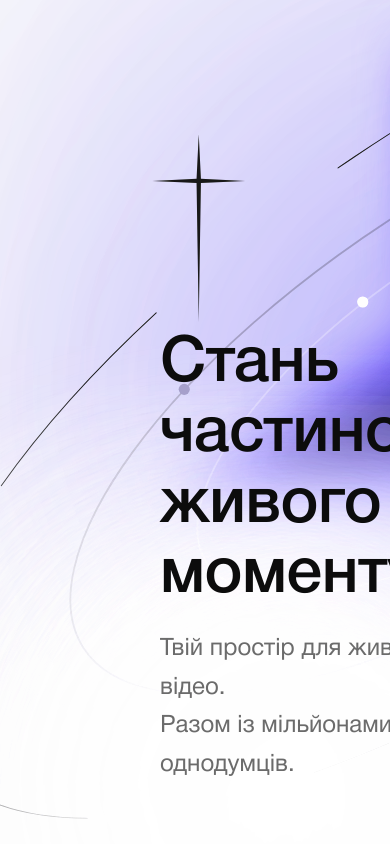
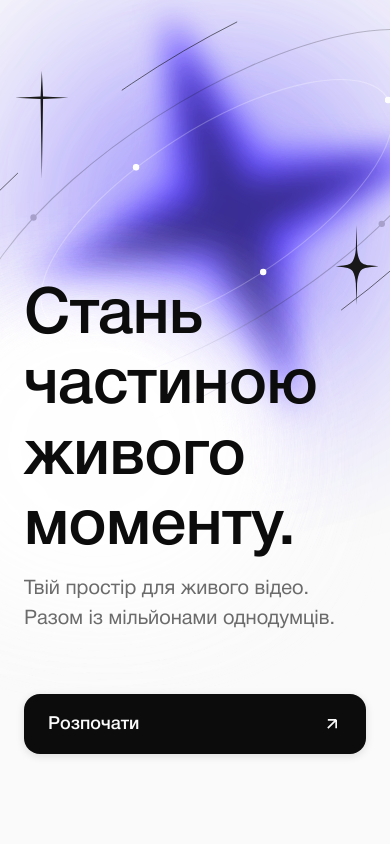
Before and after one commit to deadsnxw/streaming-platform, a React (Create React App) app in the folder frontend/: page / in a window 390 px wide. Built offline with nearby package versions, Linux system fonts and the light colour scheme; no server answers.

Commit message:
added adaptive for landing page

```diff
--- a/frontend/src/pages/LandingPage.js
+++ b/frontend/src/pages/LandingPage.js
@@ -1,16 +1,115 @@
-import React from "react";
+import React, { useState, useEffect } from "react";
 import { useNavigate } from "react-router-dom";
 import "../styles/LandingPage.css";
 
+function useWindowWidth() {
+  const [width, setWidth] = useState(typeof window !== 'undefined' ? window.innerWidth : 1024);
+  useEffect(() => {
+    if (typeof window === 'undefined') return;
+    const handleResize = () => setWidth(window.innerWidth);
+    window.addEventListener('resize', handleResize);
+    return () => window.removeEventListener('resize', handleResize);
+  }, []);
+  return width;
+}
+
 export default function LandingPage() {
   const navigate = useNavigate();
+  const width = useWindowWidth();
+  const isMobile = width < 768;
+  const [mobileStarted, setMobileStarted] = useState(false);
 
   return (
     <div className="landing-container">
-     <div className="star-background"/>
+
+      {isMobile ? (
+        // ===== МОБІЛЬНА ВЕРСІЯ =====
+        <div className="mobile-layout">
+
+          {!mobileStarted ? (
+            // Початковий екран — зірка + текст + кнопка Розпочати
+            <>
+              <div className="star-background" />
+              <div className="mobile-top" />
+
+              <div className="mobile-content">
+                <h1 className="main-title">
+                  Стань<br />
+                  частиною<br />
+                  живого<br />
+                  моменту.
+                </h1>
+                <p className="subtitle">
+                  Твій простір для живого відео.<br />
+                  Разом із мільйонами однодумців.
+                </p>
+              </div>
+
+              <div className="mobile-footer">
+                <button
+                  className="start-button"
+                  onClick={() => setMobileStarted(true)}
+                >
+                  <span>Розпочати</span>
+                  <svg width="20" height="20" viewBox="0 0 24 24" fill="none" stroke="currentColor" strokeWidth="2">
+                    <path d="M7 17L17 7M17 7H7M17 7v10"/>
+                  </svg>
+                </button>
+              </div>
+            </>
+          ) : (
+            // Екран після натискання — новий текст + кнопки авторизації
+            <div className="mobile-auth-screen">
+              <p className="auth-screen-label">Ми знайшли для вас щось цікаве! Але для початку треба увійти.</p>
+
+              <div className="mobile-auth">
+                <button
+                  type="button"
+                  onClick={() => navigate("/login")}
+                  className="login-button"
+                >
+                  Увійти
+                </button>
+                <button
+                  type="button"
+                  onClick={() => navigate("/register")}
+                  className="register-button"
+                >
+                  Реєстрація
+                </button>
+
+                <div className="social-buttons">
+                  <button className="social-button apple" aria-label="Sign in with Apple">
+                    <svg viewBox="0 0 24 24" xmlns="http://www.w3.org/2000/svg">
+                      <path d="M17.05 20.28c-.98.95-2.05.88-3.08.4-1.09-.5-2.08-.48-3.24 0-1.44.62-2.2.44-3.06-.4C2.79 15.25 3.51 7.59 9.05 7.31c1.35.07 2.29.74 3.08.8 1.18-.24 2.31-.93 3.57-.84 1.51.12 2.65.72 3.4 1.8-3.12 1.87-2.38 5.98.48 7.13-.57 1.5-1.31 2.99-2.54 4.09l.01-.01zM12.03 7.25c-.15-2.23 1.66-4.07 3.74-4.25.29 2.58-2.34 4.5-3.74 4.25z"/>
+                    </svg>
+                  </button>
+                  <button className="social-button discord" aria-label="Sign in with Discord">
+                    <svg viewBox="0 0 24 24" xmlns="http://www.w3.org/2000/svg">
+                      <path d="M20.317 4.37a19.791 19.791 0 0 0-4.885-1.515a.074.074 0 0 0-.079.037c-.21.375-.444.864-.608 1.25a18.27 18.27 0 0 0-5.487 0a12.64 12.64 0 0 0-.617-1.25a.077.077 0 0 0-.079-.037A19.736 19.736 0 0 0 3.677 4.37a.07.07 0 0 0-.032.027C.533 9.046-.32 13.58.099 18.057a.082.082 0 0 0 .031.057a19.9 19.9 0 0 0 5.993 3.03a.078.078 0 0 0 .084-.028a14.09 14.09 0 0 0 1.226-1.994a.076.076 0 0 0-.041-.106a13.107 13.107 0 0 1-1.872-.892a.077.077 0 0 1-.008-.128a10.2 10.2 0 0 0 .372-.292a.074.074 0 0 1 .077-.01c3.928 1.793 8.18 1.793 12.062 0a.074.074 0 0 1 .078.01c.12.098.246.198.373.292a.077.077 0 0 1-.006.127a12.299 12.299 0 0 1-1.873.892a.077.077 0 0 0-.041.107c.36.698.772 1.362 1.225 1.993a.076.076 0 0 0 .084.028a19.839 19.839 0 0 0 6.002-3.03a.077.077 0 0 0 .032-.054c.5-5.177-.838-9.674-3.549-13.66a.061.061 0 0 0-.031-.03zM8.02 15.33c-1.183 0-2.157-1.085-2.157-2.419c0-1.333.956-2.419 2.157-2.419c1.21 0 2.176 1.096 2.157 2.42c0 1.333-.956 2.418-2.157 2.418zm7.975 0c-1.183 0-2.157-1.085-2.157-2.419c0-1.333.955-2.419 2.157-2.419c1.21 0 2.176 1.096 2.157 2.42c0 1.333-.946 2.418-2.157 2.418z"/>
+                    </svg>
+                  </button>
+                  <button className="social-button xbox" aria-label="Sign in with Xbox">
+                    <svg viewBox="0 0 24 24" xmlns="http://www.w3.org/2000/svg">
+                      <path d="M4.102 21.033A11.947 11.947 0 0 0 12 24a11.96 11.96 0 0 0 7.902-2.967c1.877-1.912-4.316-8.709-7.902-11.417-3.582 2.708-9.779 9.505-7.898 11.417zm11.16-14.406c2.5 2.961 7.484 10.313 6.076 12.912A11.942 11.942 0 0 0 24 12.004a11.95 11.95 0 0 0-3.57-8.536a12.188 12.188 0 0 0-1.088-.98s-.14-.095-.151-.104c-.211-.161-.915.215-1.734 1.047-.821.831-2.199 2.234-2.195 3.196zM8.738 6.627c-.819-.832-1.523-1.208-1.734-1.047-.011.009-.151.104-.151.104-.4.292-.765.617-1.088.98A11.95 11.95 0 0 0 2.195 12c0 2.89 1.029 5.546 2.741 7.621C3.528 17.022 8.512 9.588 11.012 6.627c.004-.962-1.374-2.365-2.195-3.196z"/>
+                    </svg>
+                  </button>
+                  <button className="social-button playstation" aria-label="Sign in with PlayStation">
+                    <svg viewBox="0 0 24 24" xmlns="http://www.w3.org/2000/svg">
+                      <path d="M8.985 2.596v17.548l3.915 1.261V6.688c0-.69.304-1.151.794-.991.636.181.794.795.794 1.485v4.688c0 .69.363 1.151.854.991.636-.181.854-.795.854-1.485V5.688c.06-3.075-3.427-4.792-7.211-3.092zm11.695 9.738l-5.205-1.614c-.524-.159-.854.363-.854.85v4.692c.06.731.363 1.131.854.97l5.205-1.614c.463-.181.734-.665.734-1.151 0-.486-.271-.97-.734-1.133zm-17.43 3.264l-.794 2.426c-.06.181-.242.363-.423.363H.303c-.181 0-.242-.181-.242-.363l.181-.666c.06-.181.242-.363.423-.363h3.915c.181 0 .242.181.242.363l-.181.666c-.06.181-.242.363-.423.363h-.733l-.733-2.426h.733z"/>
+                    </svg>
+                  </button>
+                </div>
+              </div>
+            </div>
+          )}
+        </div>
+      ) : (
+        // ===== ДЕСКТОПНА ВЕРСІЯ =====
+        <>
+          <div className="star-background" />
+
           <div className="landing-left">
-
-
             <div className="text-content">
               <h1 className="main-title">
                 Стань<br />
@@ -25,7 +124,6 @@ export default function LandingPage() {
             </div>
           </div>
 
-      {/* Правая часть: кнопки авторизации */}
           <div className="landing-right">
             <div className="auth-buttons">
               <button
@@ -67,6 +165,8 @@ export default function LandingPage() {
               </button>
             </div>
           </div>
+        </>
+      )}
     </div>
   );
 }
--- a/frontend/src/styles/LandingPage.css
+++ b/frontend/src/styles/LandingPage.css
@@ -1,3 +1,5 @@
+/* ===== БАЗОВІ СТИЛІ (десктоп) ===== */
+
 .landing-container {
   min-height: 100vh;
   width: 100vw;
@@ -117,8 +119,8 @@
 }
 
 .social-button {
-  width: 48px;
-  height: 48px;
+  width: 61px;
+  height: 60px;
   border-radius: 50%;
   border: none;
   cursor: pointer;
@@ -134,24 +136,154 @@
   box-shadow: 0 4px 10px rgba(0, 0, 0, 0.15);
 }
 
-.social-button.apple {
-  background-color: #000;
+.social-button.apple { background-color: #000; }
+.social-button.discord { background-color: #5865F2; }
+.social-button.xbox { background-color: #107C10; }
+.social-button.playstation { background-color: #003791; }
+
+.social-button svg {
+  width: 31px;
+  height: 30px;
+  fill: #fff;
 }
 
-.social-button.discord {
-  background-color: #5865F2;
+/* ===== МОБІЛЬНА ВЕРСІЯ (< 768px) ===== */
+
+@media (max-width: 767px) {
+
+  /* Зірка в мобільній версії */
+  .star-background {
+    top: -150px;
+    left: -220px;
+    width: 850px;
+    height: 850px;
   }
 
-.social-button.xbox {
-  background-color: #107C10;
+  /* Мобільний лейаут — колонка на весь екран */
+  .mobile-layout {
+    display: flex;
+    flex-direction: column;
+    justify-content: space-between;
+    width: 100%;
+    min-height: 100vh;
+    position: relative;
+    z-index: 1;
   }
 
-.social-button.playstation {
-  background-color: #003791;
+  /* Порожній блок зверху — займає місце під зіркою */
+  .mobile-top {
+    flex: 0 0 30vh;
   }
 
-.social-button svg {
-  width: 24px;
-  height: 24px;
-  fill: #fff;
+  /* Текст — внизу після зірки */
+  .mobile-content {
+    flex: 0 0 auto;
+    padding: 0 24px 16px;
+    display: flex;
+    flex-direction: column;
+    justify-content: flex-end;
+    position: relative;
+    z-index: 2;
   }
+
+  .mobile-content .main-title {
+    margin-bottom: 12px;
+  }
+
+  .mobile-content .subtitle {
+    font-size: 20px;
+    color: #6b6b6b;
+    line-height: 1.5;
+  }
+
+  /* Футер з кнопкою Розпочати */
+  .mobile-footer {
+    padding: 16px 24px 90px;
+    flex: 0 0 auto;
+    position: relative;
+    z-index: 2;
+  }
+
+  /* Кнопка "Розпочати" */
+  .start-button {
+    width: 100%;
+    height: 60px;
+    border-radius: 16px;
+    border: none;
+    background-color: #0C0C0C;
+    color: #FAFAFA;
+    font-size: 18px;
+    font-weight: 500;
+    font-family: 'HelveticaNeueCyr', sans-serif;
+    cursor: pointer;
+    display: flex;
+    align-items: center;
+    justify-content: space-between;
+    padding: 0 24px;
+    transition: transform 0.2s ease, box-shadow 0.2s ease;
+    box-shadow: 0 2px 8px rgba(0, 0, 0, 0.12);
+  }
+
+  .start-button:hover {
+    transform: translateY(-2px);
+    box-shadow: 0 4px 12px rgba(0, 0, 0, 0.18);
+  }
+
+  .start-button:active {
+    transform: translateY(0);
+  }
+
+  /* ===== Екран авторизації після Розпочати ===== */
+
+  .mobile-auth-screen {
+    display: flex;
+    flex-direction: column;
+    justify-content: flex-start;
+    padding: 106px 24px 60px;
+    min-height: 100vh;
+    animation: fadeSlideUp 0.4s ease;
+    box-sizing: border-box;
+  }
+
+  .auth-screen-label {
+    font-size: 36px;
+    font-weight: 500;
+    color: #0C0C0C;
+    line-height: 1.2;
+    margin: 0 0 48px 0;
+    margin-bottom: 48px;
+    font-family: 'HelveticaNeueCyr', sans-serif;
+  }
+
+  /* Кнопки авторизації */
+  .mobile-auth {
+    display: flex;
+    flex-direction: column;
+    gap: 12px;
+    animation: fadeSlideUp 0.3s ease;
+    margin-top: 200px
+  }
+
+  .mobile-auth .login-button,
+  .mobile-auth .register-button {
+    height: 60px;
+    border-radius: 16px;
+    font-size: 16px;
+  }
+
+  .mobile-auth .social-buttons {
+    margin-top: 30px;
+    justify-content: center;
+  }
+
+  @keyframes fadeSlideUp {
+    from {
+      opacity: 0;
+      transform: translateY(16px);
+    }
+    to {
+      opacity: 1;
+      transform: translateY(0);
+    }
+  }
+}
```
Lines whose indentation alone changed are shown as unchanged.
